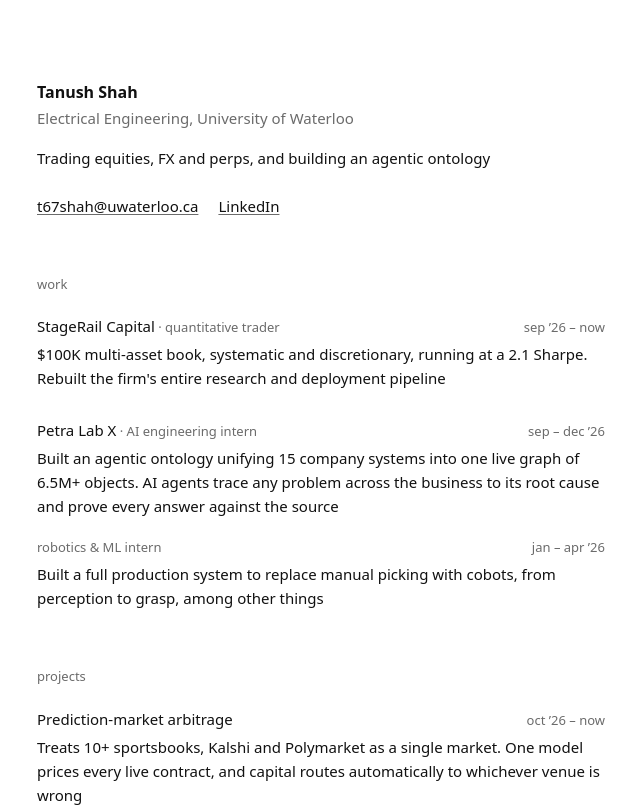
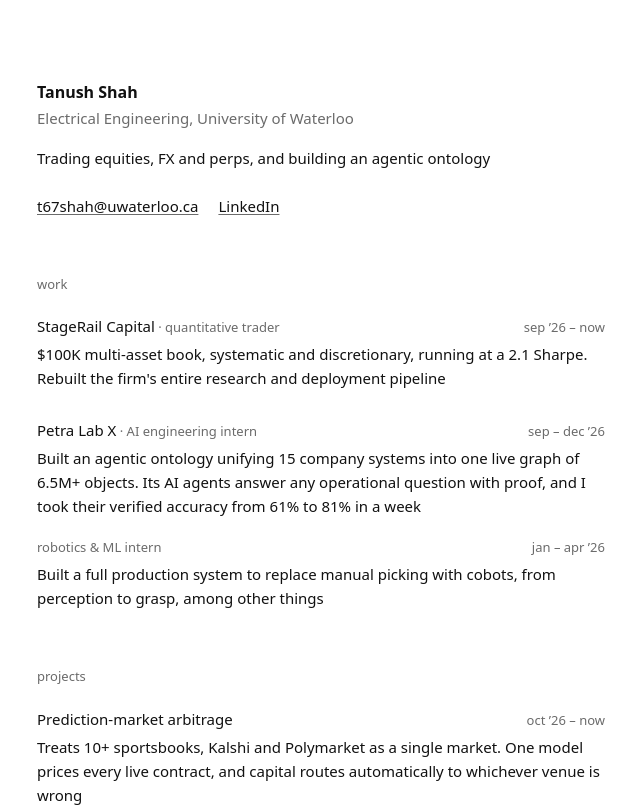
Before and after one commit to tswaterloo/portfoliosite, a Next.js app: page / in a window 1280 px wide. Shown: the top 807 px of the page, without its empty margins (319-959 px from the left). Built offline with nearby package versions, Linux system fonts and the light colour scheme.

Commit message:
Petra second sentence
Co-Authored-By: Claude Opus 5.5 <noreply@anthropic.com>
Claude-Session: https://claude.ai/code/session_01VzWT3s4DFsaefx8Bd9sagr

```diff
--- a/app/page.tsx
+++ b/app/page.tsx
@@ -16,7 +16,7 @@ const work: Entry[] = [
     name: "Petra Lab X",
     role: "AI engineering intern",
     dates: "sep – dec ’26",
-    text: "Built an agentic ontology unifying 15 company systems into one live graph of 6.5M+ objects. AI agents trace any problem across the business to its root cause and prove every answer against the source",
+    text: "Built an agentic ontology unifying 15 company systems into one live graph of 6.5M+ objects. Its AI agents answer any operational question with proof, and I took their verified accuracy from 61% to 81% in a week",
   },
   {
     role: "robotics & ML intern",
```
